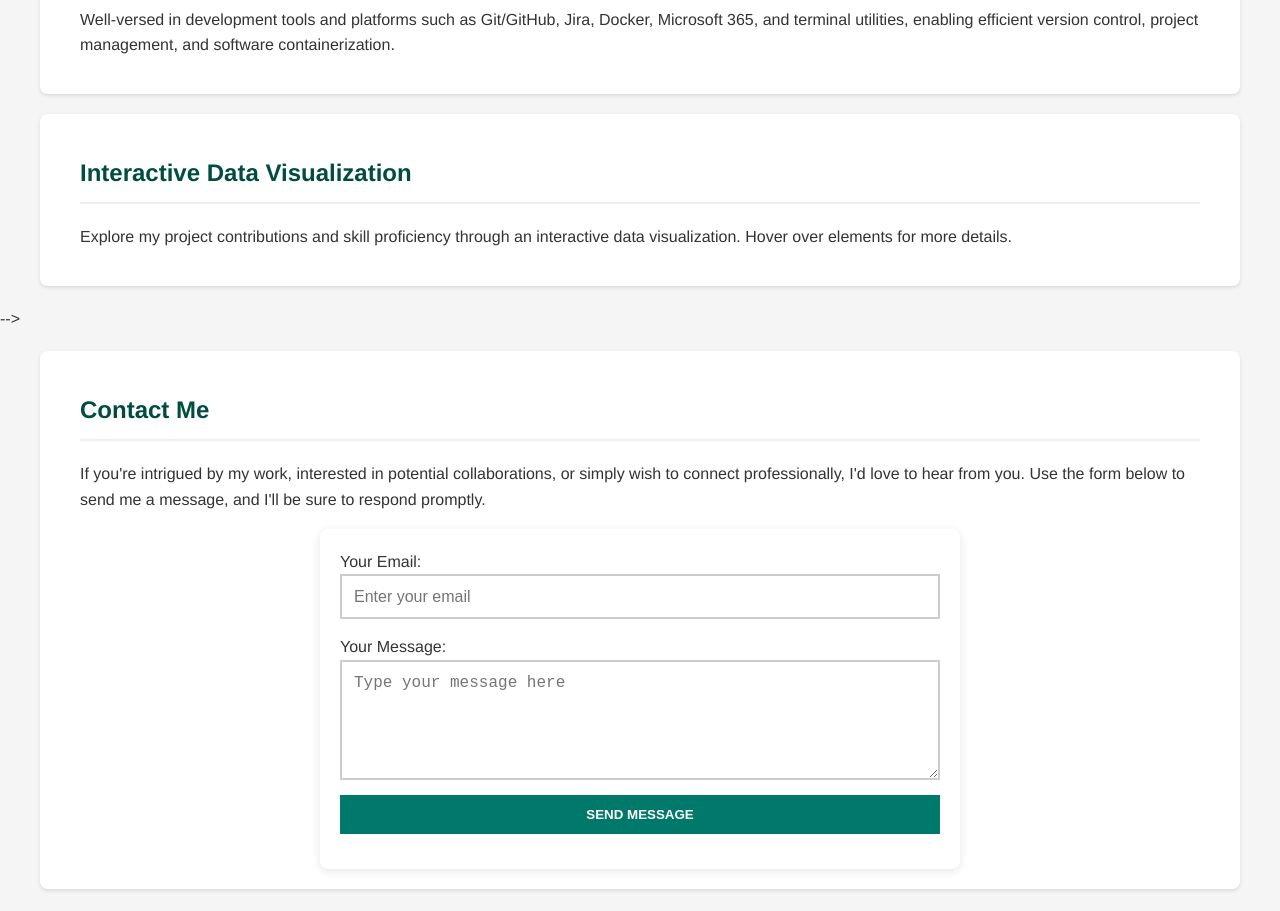
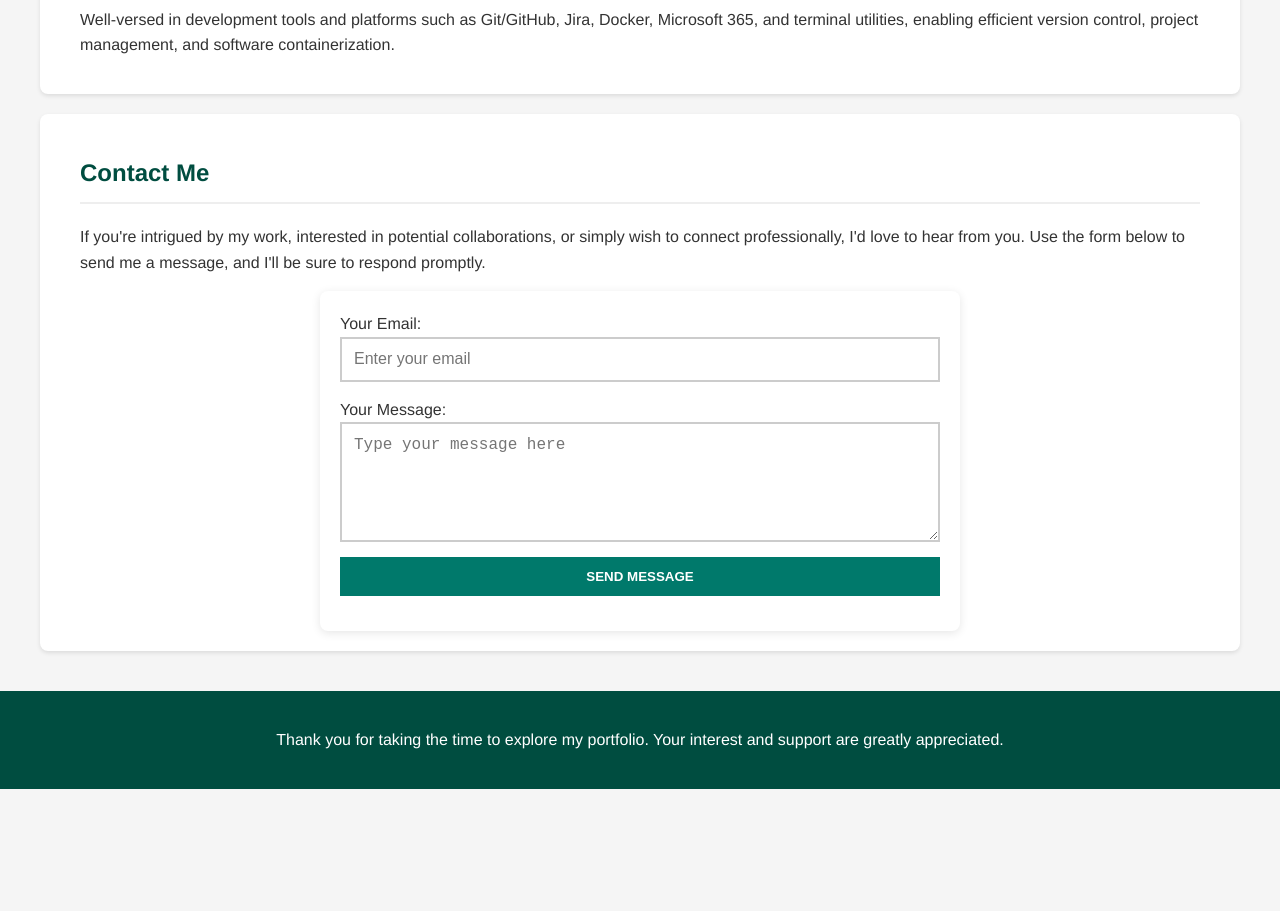
Before and after one commit to elijah-kulpinski/elijah-kulpinski.github.io, a plain HTML site: page index.html in a window 1280 px wide. Shown: the part 1958-2869 px from the top of the page. After the commit the page ends 2747 px from the top, so only its background shows below. Drawn offline with Linux system fonts and the light colour scheme.

Commit message:
Removed unfinished feature.

```diff
--- a/index.html
+++ b/index.html
@@ -82,14 +82,6 @@
         </ul>
     </section>
 
-<!--    <!-- Unique Interactive Data Visualization Section -->
-    <section id="data-visualization">
-        <h2>Interactive Data Visualization</h2>
-        <p>Explore my project contributions and skill proficiency through an interactive data visualization. Hover over elements for more details.</p>
-        <div id="visualization"></div> <!-- D3.js will append the visualization here -->
-    </section>
--->
-
 <!-- Contact Section: An invitation for potential collaborators, recruiters, and peers to connect with me. -->
 <section id="contact">
     <h2>Contact Me</h2>
```
